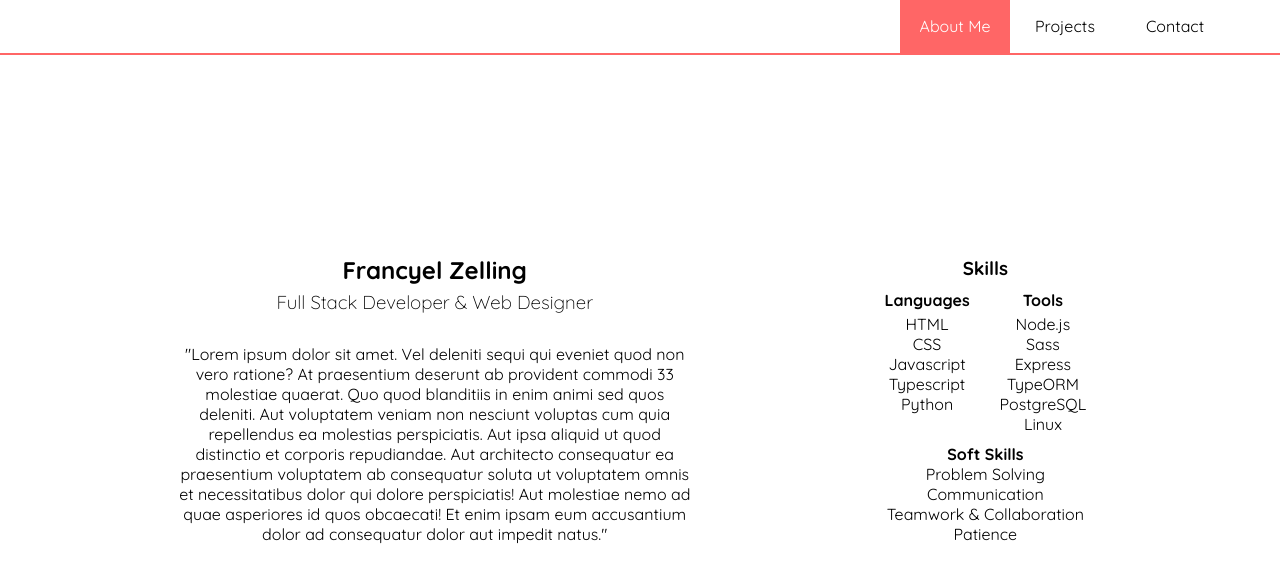
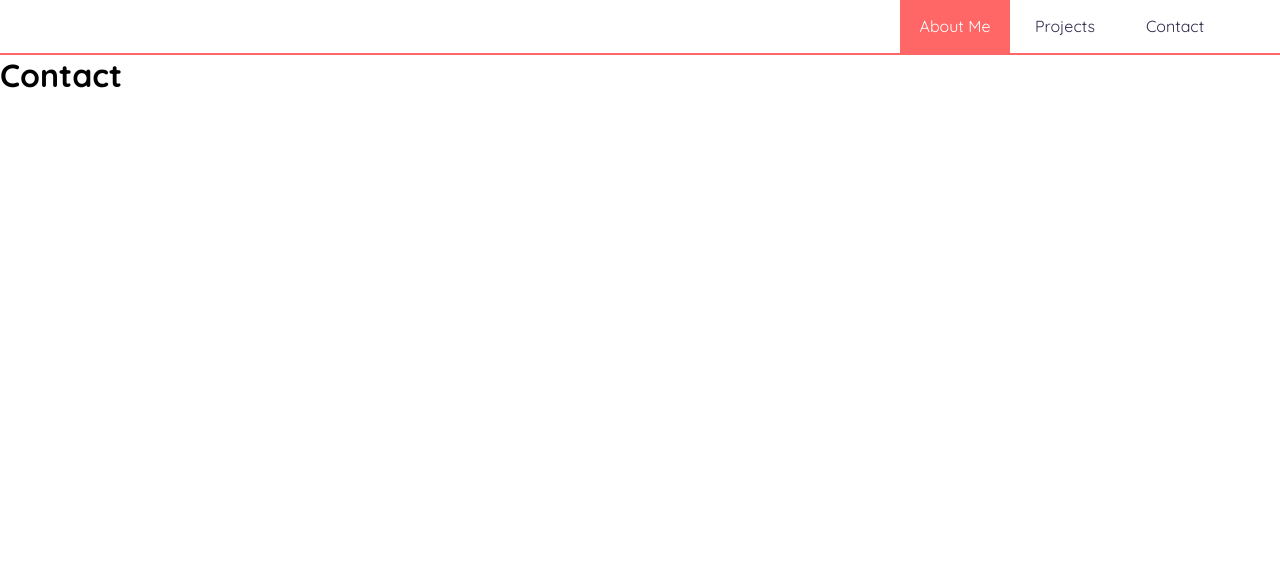
Before and after one commit to FrancyelZelling/portfolio, a React (Create React App) app: page /contact in a window 1280 px wide. Shown: the top 582 px of the page. Built offline with nearby package versions, Linux system fonts and the light colour scheme.

Commit message:
Implemented react-router

```diff
--- a/package.json
+++ b/package.json
@@ -12,6 +12,8 @@
     "@types/react-dom": "^16.9.8",
     "react": "^17.0.1",
     "react-dom": "^17.0.1",
+    "react-router": "^5.2.0",
+    "react-router-dom": "^5.2.0",
     "react-scripts": "4.0.0",
     "typescript": "^4.0.3",
     "web-vitals": "^0.2.4"
@@ -20,7 +22,8 @@
     "start": "react-scripts start",
     "build": "react-scripts build",
     "test": "react-scripts test",
-    "eject": "react-scripts eject"
+    "eject": "react-scripts eject",
+    "dev": "react-scripts start & node-sass -w src/css/master.scss src/css/master.css"
   },
   "eslintConfig": {
     "extends": [
@@ -41,6 +44,7 @@
     ]
   },
   "devDependencies": {
+    "@types/react-router-dom": "^5.1.6",
     "node-sass": "^5.0.0"
   }
 }
--- a/src/App.tsx
+++ b/src/App.tsx
@@ -1,15 +1,22 @@
 import React from "react";
+import { BrowserRouter as Router, Route } from "react-router-dom";
 import "./css/master.css";
 
 import Navbar from "./Components/Navbar";
 import About from "./Components/About";
+import Contact from "./Components/Contact";
+import Projects from "./Components/Projects";
 
 const App = () => {
   return (
-    <div className="App">
-      <Navbar />
-      <About />
-    </div>
+    <Router>
+      <div className="App">
+        <Navbar />
+        <Route exact path="/" component={About} />
+        <Route path="/projects" component={Projects} />
+        <Route path="/contact" component={Contact} />
+      </div>
+    </Router>
   );
 };
 export default App;
--- /dev/null
+++ b/src/Components/Contact.tsx
@@ -0,0 +1,7 @@
+import React from "react";
+
+const Contact: React.FC = () => {
+  return <h1>Contact</h1>;
+};
+
+export default Contact;
--- a/src/Components/Navbar.tsx
+++ b/src/Components/Navbar.tsx
@@ -1,12 +1,19 @@
 import React from "react";
+import { Link } from "react-router-dom";
 
 const Navbar: React.FC = () => {
   return (
     <nav>
       <ul>
-        <li className="nav-item nav-item-focused">About Me</li>
-        <li className="nav-item">Projects</li>
-        <li className="nav-item">Contact</li>
+        <Link to="/" className="nav-item nav-item-focused">
+          About Me
+        </Link>
+        <Link to="/projects" className="nav-item">
+          Projects
+        </Link>
+        <Link to="/contact" className="nav-item">
+          Contact
+        </Link>
       </ul>
     </nav>
   );
--- /dev/null
+++ b/src/Components/Projects.tsx
@@ -0,0 +1,7 @@
+import React from "react";
+
+const Projects: React.FC = () => {
+  return <h1>Projects</h1>;
+};
+
+export default Projects;
--- a/src/css/master.css
+++ b/src/css/master.css
@@ -7,6 +7,10 @@
 ul {
   list-style: none; }
 
+a {
+  text-decoration: none; }
+
+/* End Defaults */
 body, .App {
   font-family: "Quicksand", sans-serif;
   width: 100%;
@@ -33,8 +37,10 @@ nav {
   nav .nav-item {
     width: 110px;
     height: 55px;
+    color: #2e294a;
     line-height: 55px;
-    text-align: center; }
+    text-align: center;
+    text-decoration: none; }
   nav .nav-item-focused {
     color: #ffffff;
     background-color: #ff6666; }
--- a/src/css/master.scss
+++ b/src/css/master.scss
@@ -13,6 +13,12 @@ $text-color: #2e294a;
 ul {
   list-style: none;
 }
+
+a {
+  text-decoration: none;
+}
+
+/* End Defaults */
 
 body, .App {
   font-family: "Quicksand", sans-serif;
@@ -45,8 +51,10 @@ nav {
   .nav-item{
     width: 110px;
     height: 55px;
+    color: $text-color;
     line-height: 55px;
     text-align: center;
+    text-decoration: none;
   }
 
   .nav-item-focused {
```
Also changed, not shown: 1 other file (tests, documents, lock files or other folders).
